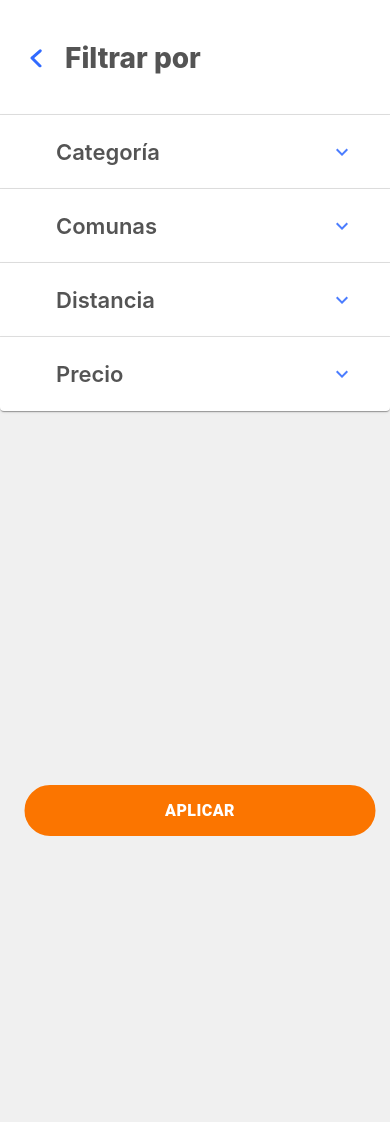
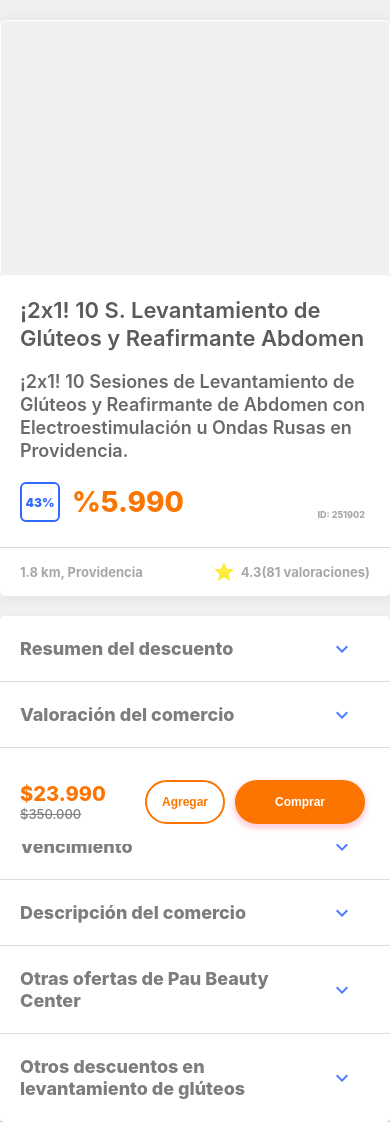
Before and after one commit to jotapixma/geolocationv2, a React (Create React App) app: page / in a window 390 px wide. Before the commit the page ends 844 px from the top, so only its background shows below. Built offline with nearby package versions, Linux system fonts and the light colour scheme.

Commit message:
fixing panel buttons

```diff
--- a/src/Views/Home.js
+++ b/src/Views/Home.js
@@ -1,10 +1,10 @@
 import React from 'react';
 import '../assets/styles/views/Home.scss';
 // import ProductCard from '../components/ProductCard.jsx'
-// import ProductCardDetail from '../components/ProductCardDetail.jsx'
+import ProductCardDetail from '../components/ProductCardDetail.jsx'
 import CategorySection from '../components/CategorySection.jsx'
-// import PurchaseBar from '../components/PurchaseBar.jsx'
-// import ProductFeature from '../components/ProductFeature.jsx'
+import PurchaseBar from '../components/PurchaseBar.jsx'
+import ProductFeature from '../components/ProductFeature.jsx'
 import SliderFeature from '../components/SliderFeature'
 import GeneralFilterBar from '../components/GeneralFilterBar.jsx'
 import GroupFilterSection from '../components/GroupFilterSection.jsx'
@@ -15,19 +15,17 @@ import ApplyButton from '../components/ApplyButton.jsx'
 function Home() {
   return (
     <div className="home">
-      {/* <SliderFeature/> */}
-      {/* <ProductFeature/> */}
-      {/* <SmallProductCard/> */}
       {/* <CategorySection/> */}
       {/* <ProductCard/> */}
+      {/* <SliderFeature/> */}
+      {/* <SmallProductCard/> */}
       {/* <OrderFilterSection/> */}
-      <GroupFilterSection/>
-      <ApplyButton/>
+      {/* <GroupFilterSection/> */}
+      {/* <ApplyButton/> */}
       {/* <GeneralFilterBar/> */}
-      {/* <ProductCardDetail/> */}
-      {/* <ProductCardDetail/> */}
-      {/* <PurchaseBar/> */}
-      {/* <ProductCard/>  */}
+      <ProductCardDetail/>
+      <ProductFeature/>
+      <PurchaseBar/>
     </div>
   );
 }
--- /dev/null
+++ b/src/assets/styles/components/ButtonsStyles.scss
@@ -0,0 +1,48 @@
+.add-button{
+  background: white;
+  border: 2px solid #FB7500;
+  border-radius: 30px;
+  color: #FB7500;
+  height: 48px;
+  width: 100px;
+  font-size: 13px;
+  line-height: 16px;
+  font-weight: 900;
+  margin: 0 5px;
+  @media only screen and (min-width: 320px) and (max-width: 374px) {
+    width: 70px;
+    height: 38px;
+    font-size: 11px;
+  }
+  @media only screen and (min-width: 375px) and (max-width: 414px) {
+    width: 80px;
+    height: 44px;
+    font-size: 12px;
+  }
+}
+
+.buy-button{
+  background-color: #FB7500;
+  border: 0;
+  border-radius: 39px;
+  box-shadow: 0 3px 5px 2px rgba(255, 105, 135, .3);
+  color: white;
+  height: 48px;
+  width: 145px;
+  font-size: 16px;
+  font-weight: 900;
+  margin: 0 5px;
+
+  @media only screen and (min-width: 320px) and (max-width: 374px) {
+    width: 115px;
+    height: 38px;
+    font-size: 11px;
+  }
+
+  @media only screen and (min-width: 375px) and (max-width: 414px) {
+    width: 130px;
+    height: 44px;
+    font-size: 12px;
+  }
+
+}
--- a/src/assets/styles/components/GroupFilterSection.scss
+++ b/src/assets/styles/components/GroupFilterSection.scss
@@ -34,6 +34,15 @@ section.group-filter-section{
     align-items: center;
     background-color: #ffffff;
     padding-inline-start: 40px;
+    figure{
+      margin: 0;
+      img{
+        left: 30px;
+        position: absolute;
+        top: 50%;
+        transform: translateY(-50%);
+      }
+    }
     .filter-title{
       padding-left: 25px;
       font-size: 28px;
@@ -41,13 +50,16 @@ section.group-filter-section{
       color: $soft-black;
       margin: 0;
     }
-    figure{
-      margin: 0;
-      img{
-        left: 30px;
-        position: absolute;
-        top: 50%;
-        transform: translateY(-50%);
+    .clear-filters{
+      position: absolute;
+      right: 25px;
+      span{
+        font-size: 18px;
+        font-weight: bold;
+        color: $font-gray-color;
+        position: relative;
+        top: 3px;
+        text-decoration: underline;
       }
     }
   }
--- a/src/assets/styles/components/ProductFeature.scss
+++ b/src/assets/styles/components/ProductFeature.scss
@@ -0,0 +1,40 @@
+$blue-custom: #4B7DFF;
+$linear-gray : #979797;
+$font-gray-color: #7E7C7C;
+$soft-black: #545454;
+$p-color: #78787A;
+
+section.product-feature{
+  .MuiPaper-root{
+    padding: 0 1.25rem;
+    .MuiButtonBase-root{
+      padding-left: 0;
+      span.MuiIconButton-label{
+        svg{ color: $blue-custom; }
+      }
+      .group-title{
+        font-size: 18px;
+        font-weight: 800;
+        line-height: 22px;
+        color: $font-gray-color;
+        text-align: left;
+        margin: 10px 0;
+      }
+      .MuiExpansionPanelSummary-content.Mui-expanded{
+        margin: 0;
+      }
+    }
+    .MuiCollapse-container{
+      .MuiExpansionPanelDetails-root{
+        padding: 0;
+        p{
+          text-align: left;
+          font-size: 18px;
+          color: $p-color;
+          margin-top: 0;
+        }
+      }
+    }
+
+  }
+}
--- a/src/assets/styles/components/PurchaseBar.scss
+++ b/src/assets/styles/components/PurchaseBar.scss
@@ -30,19 +30,7 @@ section.purchase-bar{
   }
   @media only screen and (min-width: 320px) and (max-width: 374px) {
     .purchase-container{
-      .buttons-panel{
-        .makeStyles-root-10,.makeStyles-root-43{
-          height: 38px;
-        }
-        .makeStyles-root-10{
-          font-size: 10px;
-          width: 70px;
-        }
-        .makeStyles-root-43{
-          font-size: 10px;
-          width: 120px;
-        }
-      }
+      padding: 1.25rem 1rem;
       .price-content{
         .price-offer{
           font-size: 16px;
@@ -52,20 +40,9 @@ section.purchase-bar{
         }
       }
     }
-
   }
   @media only screen and (min-width: 375px) and (max-width: 500px) {
     .purchase-container{
-      .buttons-panel{
-        .makeStyles-root-10{
-          font-size: 14px;
-          width: 85px;
-        }
-        .makeStyles-root-43{
-          font-size: 14px;
-          width: 130px;
-        }
-      }
       .price-content{
         .price-offer{
           font-size: 20px;
--- a/src/components/AddButton.jsx
+++ b/src/components/AddButton.jsx
@@ -1,22 +1,8 @@
 import React from 'react';
-import { makeStyles } from '@material-ui/core/styles';
-import Button from '@material-ui/core/Button';
+import '../assets/styles/components/ButtonsStyles.scss';
 
-const useStyles = makeStyles({
-  root: {
-    background: 'white',
-    border: '2px solid #FB7500',
-    borderRadius: 30,
-    color: '#FB7500',
-    height: 48,
-    width: 90,
-    fontSize: 13,
-    fontWeight: '900',
-    margin: '0 5px'
-  },
-});
+const AddButton = () => (
+  <button className="add-button">Agregar</button>
+);
 
-export default function AddButton() {
-  const classes = useStyles();
-  return <Button className={classes.root}>Agregar</Button>;
-}
+export default AddButton;
--- a/src/components/BuyButton.jsx
+++ b/src/components/BuyButton.jsx
@@ -1,23 +1,8 @@
 import React from 'react';
-import { makeStyles } from '@material-ui/core/styles';
-import Button from '@material-ui/core/Button';
+import '../assets/styles/components/ButtonsStyles.scss';
 
-const useStyles = makeStyles({
-  root: {
-    background: '#FB7500',
-    border: 0,
-    borderRadius: 39,
-    boxShadow: '0 3px 5px 2px rgba(255, 105, 135, .3)',
-    color: 'white',
-    height: 48,
-    width: 145,
-    fontSize: 16,
-    fontWeight: 900,
-    margin: '0 5px'
-  },
-});
+const BuyButton = () => (
+  <button className="buy-button">Comprar</button>
+);
 
-export default function BuyButton() {
-  const classes = useStyles();
-  return <Button className={classes.root}>Comprar</Button>;
-}
+export default BuyButton;
--- a/src/components/GroupFilterSection.jsx
+++ b/src/components/GroupFilterSection.jsx
@@ -20,6 +20,9 @@ export default function SimpleExpansionPanel() {
           <img src= {GoBackArrow} alt="go back arrow" />
         </figure>
         <span className="filter-title">Filtrar por</span>
+        <div className="clear-filters">
+          <span>Borrar</span>
+        </div>
       </div>
       <ExpansionPanel>
         <ExpansionPanelSummary
--- a/src/components/ProductFeature.jsx
+++ b/src/components/ProductFeature.jsx
@@ -1,8 +1,98 @@
 import React from 'react';
 import '../assets/styles/components/ProductFeature.scss';
+import ExpansionPanel from '@material-ui/core/ExpansionPanel';
+import ExpansionPanelSummary from '@material-ui/core/ExpansionPanelSummary';
+import ExpansionPanelDetails from '@material-ui/core/ExpansionPanelDetails';
+// import Typography from '@material-ui/core/Typography';
+import ExpandMoreIcon from '@material-ui/icons/ExpandMore';
 
 const ProductFeature = () => (
- <h1>hongos</h1>
+  <section className="product-feature">
+    <ExpansionPanel>
+      <ExpansionPanelSummary
+        expandIcon={<ExpandMoreIcon />}
+        aria-controls="panel1a-content"
+        id="panel1a-header"
+      >
+        <h2 className="group-title">Resumen del descuento</h2>
+      </ExpansionPanelSummary>
+      <ExpansionPanelDetails>
+        <p>Lorem ipsum, dolor sit amet consectetur adipisicing elit. Nisi sed et officiis laborum incidunt provident amet dolores culpa officia fuga.</p>
+      </ExpansionPanelDetails>
+    </ExpansionPanel>
+    <ExpansionPanel>
+      <ExpansionPanelSummary
+        expandIcon={<ExpandMoreIcon />}
+        aria-controls="panel1a-content"
+        id="panel1a-header"
+      >
+        <h2 className="group-title">Valoración del comercio</h2>
+      </ExpansionPanelSummary>
+      <ExpansionPanelDetails>
+        <p>Lorem ipsum, dolor sit amet consectetur adipisicing elit. Nisi sed et officiis laborum incidunt provident amet dolores culpa officia fuga.</p>
+      </ExpansionPanelDetails>
+    </ExpansionPanel>
+    <ExpansionPanel>
+      <ExpansionPanelSummary
+        expandIcon={<ExpandMoreIcon />}
+        aria-controls="panel1a-content"
+        id="panel1a-header"
+      >
+        <h2 className="group-title">Reglas claras</h2>
+      </ExpansionPanelSummary>
+      <ExpansionPanelDetails>
+        <p>Lorem ipsum, dolor sit amet consectetur adipisicing elit. Nisi sed et officiis laborum incidunt provident amet dolores culpa officia fuga.</p>
+      </ExpansionPanelDetails>
+    </ExpansionPanel>
+    <ExpansionPanel>
+      <ExpansionPanelSummary
+        expandIcon={<ExpandMoreIcon />}
+        aria-controls="panel1a-content"
+        id="panel1a-header"
+      >
+        <h2 className="group-title">Vencimiento</h2>
+      </ExpansionPanelSummary>
+      <ExpansionPanelDetails>
+        <p>Lorem ipsum, dolor sit amet consectetur adipisicing elit. Nisi sed et officiis laborum incidunt provident amet dolores culpa officia fuga.</p>
+      </ExpansionPanelDetails>
+    </ExpansionPanel>
+    <ExpansionPanel>
+      <ExpansionPanelSummary
+        expandIcon={<ExpandMoreIcon />}
+        aria-controls="panel1a-content"
+        id="panel1a-header"
+      >
+        <h2 className="group-title">Descripción del comercio</h2>
+      </ExpansionPanelSummary>
+      <ExpansionPanelDetails>
+        <p>Lorem ipsum, dolor sit amet consectetur adipisicing elit. Nisi sed et officiis laborum incidunt provident amet dolores culpa officia fuga.</p>
+      </ExpansionPanelDetails>
+    </ExpansionPanel>
+    <ExpansionPanel>
+      <ExpansionPanelSummary
+        expandIcon={<ExpandMoreIcon />}
+        aria-controls="panel1a-content"
+        id="panel1a-header"
+      >
+        <h2 className="group-title">Otras ofertas de Pau Beauty Center</h2>
+      </ExpansionPanelSummary>
+      <ExpansionPanelDetails>
+        <p>Lorem ipsum, dolor sit amet consectetur adipisicing elit. Nisi sed et officiis laborum incidunt provident amet dolores culpa officia fuga.</p>
+      </ExpansionPanelDetails>
+    </ExpansionPanel>
+    <ExpansionPanel>
+      <ExpansionPanelSummary
+        expandIcon={<ExpandMoreIcon />}
+        aria-controls="panel1a-content"
+        id="panel1a-header"
+      >
+        <h2 className="group-title">Otros descuentos en levantamiento de glúteos</h2>
+      </ExpansionPanelSummary>
+      <ExpansionPanelDetails>
+        <p>Lorem ipsum, dolor sit amet consectetur adipisicing elit. Nisi sed et officiis laborum incidunt provident amet dolores culpa officia fuga.</p>
+      </ExpansionPanelDetails>
+    </ExpansionPanel>
+  </section>
 );
 
 export default ProductFeature;
```
